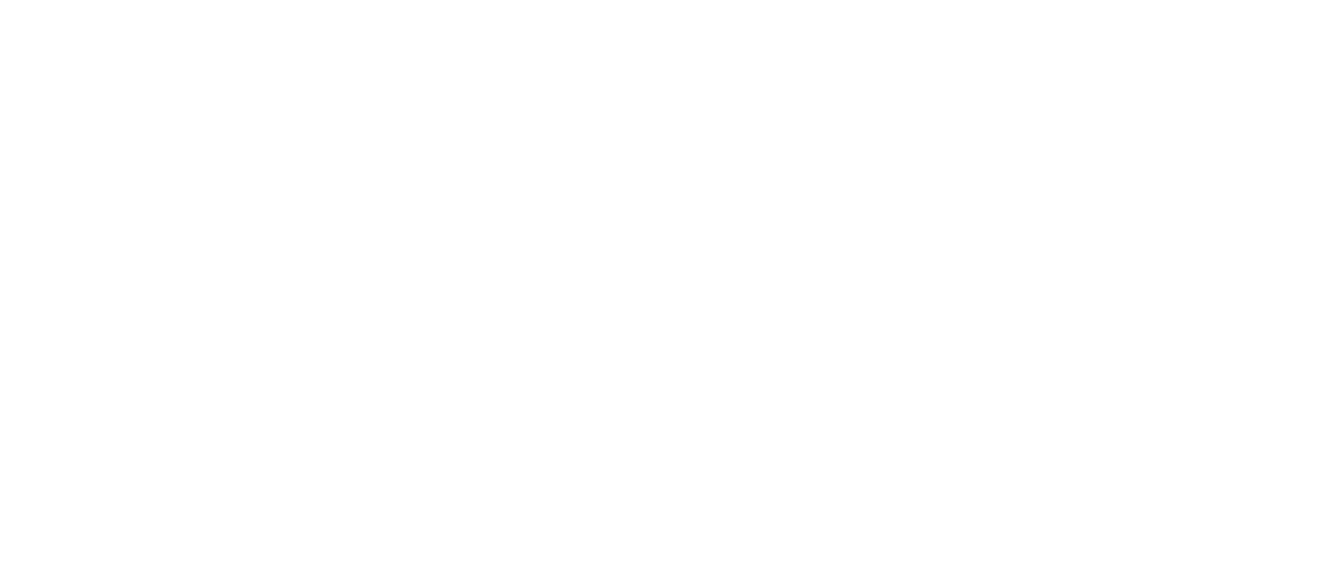
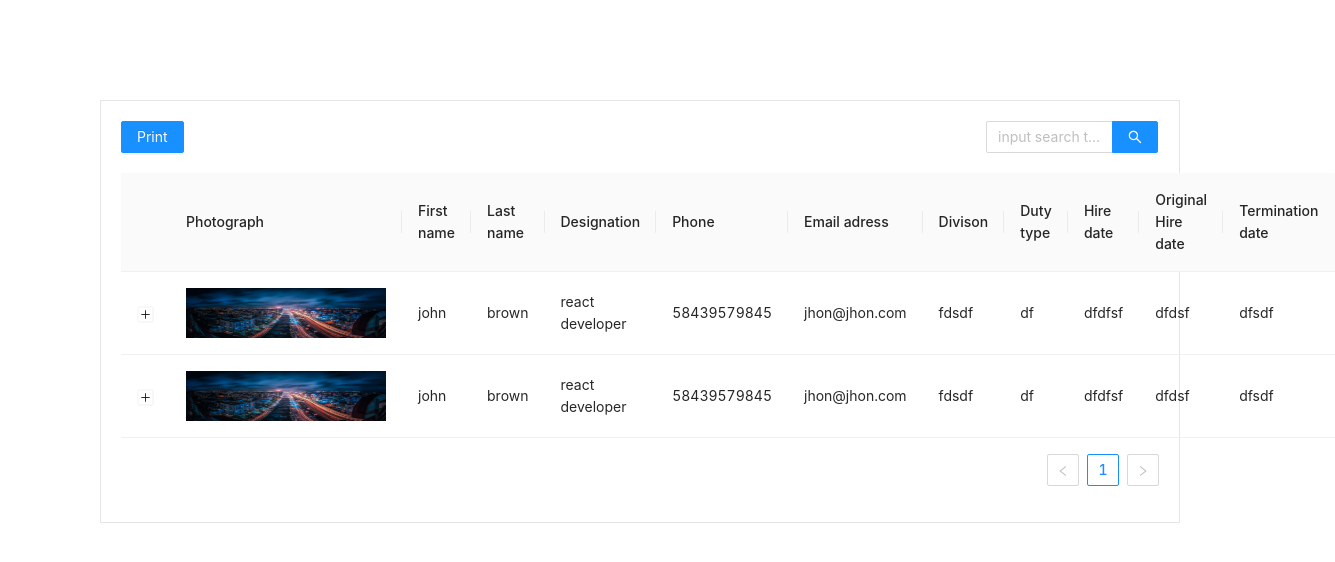
Before and after one commit to mehedi-hasan-anik/restora, a React (Create React App) app: page /manage-employee in a window 1280 px wide. Before the commit this address had no page. Shown: the top 562 px of the page, 1335 px wide, since content can reach past the window. Built offline with nearby package versions, Linux system fonts and the light colour scheme.

Commit message:
manageEmployee done

```diff
--- a/src/App.js
+++ b/src/App.js
@@ -6,6 +6,7 @@ import Designation from "./pages/Designation";
 import FinancialYear from "./pages/FinancialYear";
 import Home from "./pages/Home";
 import JournalVoucher from "./pages/JournalVoucher";
+import ManageEmployee from "./pages/ManageEmployee";
 
 function App() {
   return (
@@ -16,6 +17,7 @@ function App() {
         <Route path="journal-voucher" element={<JournalVoucher />} />
         <Route path="designation" element={<Designation />} />
         <Route path="add-employee" element={<AddEmployee />} />
+        <Route path="manage-employee" element={<ManageEmployee />} />
       </Routes>
     </div>
   );
--- a/src/components/ui/Benefits/index.jsx
+++ b/src/components/ui/Benefits/index.jsx
@@ -20,13 +20,10 @@ const Benefits = () => {
   return (
     <div className="benefits-wrapper">
       <Form
-        name="basic"
-        initialValues={{ remember: true }}
+        name="dynamic_form_nest_item"
         onFinish={onFinish}
-        onFinishFailed={onFinishFailed}
+        autoComplete="off"
         layout="vertical"
-        autoComplete="off"
-        className="static-form"
       >
         <Row gutter={20}>
           <Col lg={11} xl={11} xxl={11}>
@@ -79,14 +76,6 @@ const Benefits = () => {
 
           <Col lg={2} xl={2} xxl={2}></Col>
         </Row>
-      </Form>
-
-      <Form
-        name="dynamic_form_nest_item"
-        onFinish={onFinish}
-        autoComplete="off"
-        layout="vertical"
-      >
         <Form.List name="users">
           {(fields, { add, remove }) => (
             <>
--- /dev/null
+++ b/src/components/ui/ManageEmployeeDetails/ManageEmployeeDetails.style.css
@@ -0,0 +1,16 @@
+.details-list {
+  list-style: none;
+  margin: 0px;
+  padding: 0px;
+}
+.details-list li {
+  padding: 10px;
+  border-bottom: 1px solid #e4e5e7;
+}
+.dtr-title {
+  font-weight: 700;
+}
+.action-btn {
+  padding: 0px 10px;
+  font-size: 20px;
+}
--- /dev/null
+++ b/src/components/ui/ManageEmployeeDetails/index.jsx
@@ -0,0 +1,176 @@
+import {
+  DeleteOutlined,
+  EditOutlined,
+  UserAddOutlined,
+} from "@ant-design/icons";
+import "./ManageEmployeeDetails.style.css";
+
+const ManageEmployeeDetails = () => {
+  return (
+    <div>
+      <ul className="details-list">
+        <li>
+          <span class="dtr-title">Termination Reason</span>{" "}
+          <span class="dtr-data"></span>
+        </li>
+        <li>
+          <span class="dtr-title">Voluntary Termination</span>{" "}
+          <span class="dtr-data">1</span>
+        </li>
+        <li>
+          <span class="dtr-title">Re Hire Date</span>{" "}
+          <span class="dtr-data">2022-04-13</span>
+        </li>
+        <li>
+          <span class="dtr-title">Rate Type</span>{" "}
+          <span class="dtr-data">Hourly</span>
+        </li>
+        <li>
+          <span class="dtr-title">Rate</span>{" "}
+          <span class="dtr-data">584653</span>
+        </li>
+        <li>
+          <span class="dtr-title">Pay Frequency</span>{" "}
+          <span class="dtr-data">Annual</span>
+        </li>
+        <li>
+          <span class="dtr-title">Pay Frequency Text</span>{" "}
+          <span class="dtr-data"></span>
+        </li>
+        <li>
+          <span class="dtr-title">Hourly Rate2</span>{" "}
+          <span class="dtr-data">0</span>
+        </li>
+        <li>
+          <span class="dtr-title">Hourly Rate3</span>{" "}
+          <span class="dtr-data">0</span>
+        </li>
+        <li>
+          <span class="dtr-title">Home Department</span>{" "}
+          <span class="dtr-data"></span>
+        </li>
+        <li>
+          <span class="dtr-title">Department Text</span>{" "}
+          <span class="dtr-data"></span>
+        </li>
+        <li>
+          <span class="dtr-title">Supervisor Name</span>{" "}
+          <span class="dtr-data">1</span>
+        </li>
+        <li>
+          <span class="dtr-title">Is Supervisor</span>{" "}
+          <span class="dtr-data"></span>
+        </li>
+        <li>
+          <span class="dtr-title">Supervisor Report</span>{" "}
+          <span class="dtr-data"></span>
+        </li>
+        <li>
+          <span class="dtr-title">Date of Birth</span>{" "}
+          <span class="dtr-data">2022-04-15</span>
+        </li>
+        <li>
+          <span class="dtr-title">Gender</span>{" "}
+          <span class="dtr-data">Male</span>
+        </li>
+        <li>
+          <span class="dtr-title">Marital Status</span>{" "}
+          <span class="dtr-data">Single</span>
+        </li>
+        <li>
+          <span class="dtr-title">Ethnic Group</span>{" "}
+          <span class="dtr-data"></span>
+        </li>
+        <li>
+          <span class="dtr-title">EEO Class</span>{" "}
+          <span class="dtr-data"></span>
+        </li>
+        <li>
+          <span class="dtr-title">SSN</span> <span class="dtr-data"></span>
+        </li>
+        <li>
+          <span class="dtr-title">Work in State</span>{" "}
+          <span class="dtr-data">1</span>
+        </li>
+        <li>
+          <span class="dtr-title">Live in State</span>{" "}
+          <span class="dtr-data">1</span>
+        </li>
+        <li>
+          <span class="dtr-title">Home Email</span>{" "}
+          <span class="dtr-data"></span>
+        </li>
+        <li>
+          <span class="dtr-title">Business Email</span>{" "}
+          <span class="dtr-data"></span>
+        </li>
+        <li>
+          <span class="dtr-title">Home Phone</span>{" "}
+          <span class="dtr-data">4456456</span>
+        </li>
+        <li>
+          <span class="dtr-title">Business Phone</span>{" "}
+          <span class="dtr-data"></span>
+        </li>
+        <li>
+          <span class="dtr-title">Cell Phone</span>{" "}
+          <span class="dtr-data">455634534</span>
+        </li>
+        <li>
+          <span class="dtr-title">Emergency Contact</span>{" "}
+          <span class="dtr-data">adsfasdf</span>
+        </li>
+        <li>
+          <span class="dtr-title">Emergency Home Phone</span>{" "}
+          <span class="dtr-data">asdfasdfads</span>
+        </li>
+        <li>
+          <span class="dtr-title">Emergency Work Phone</span>{" "}
+          <span class="dtr-data">asdfasdf</span>
+        </li>
+        <li>
+          <span class="dtr-title">Emergency Contact Relation</span>{" "}
+          <span class="dtr-data"></span>
+        </li>
+        <li>
+          <span class="dtr-title">Alter Emergency Contact</span>{" "}
+          <span class="dtr-data"></span>
+        </li>
+        <li>
+          <span class="dtr-title">Alt Emergency Home Phone</span>{" "}
+          <span class="dtr-data"></span>
+        </li>
+        <li>
+          <span class="dtr-title">Alt Emergency Work Phone</span>{" "}
+          <span class="dtr-data"></span>
+        </li>
+        <li>
+          <span class="dtr-title">Action</span>{" "}
+          <span class="dtr-data">
+            <a
+              href="https://restorapos.com/newrpos/hrm/Employees/update_employee_form/EUH68XDU"
+              class="action-btn"
+            >
+              <EditOutlined />
+            </a>
+            <a
+              href="https://restorapos.com/newrpos/hrm/Employees/delete_employhistory/EUH68XDU"
+              class="action-btn"
+              onclick="return confirm('Are You Sure ? ') "
+            >
+              <DeleteOutlined />
+            </a>
+            <a
+              href="https://restorapos.com/newrpos/hrm/Employees/cv/EUH68XDU"
+              class="action-btn"
+            >
+              <UserAddOutlined />
+            </a>
+          </span>
+        </li>
+      </ul>
+    </div>
+  );
+};
+
+export default ManageEmployeeDetails;
--- /dev/null
+++ b/src/components/ui/ManageEmployeeTable/index.jsx
@@ -0,0 +1,86 @@
+import { Table } from "antd";
+import userImg from "../../../image/13151484_10206249714988133_4438894344071414203_n.jpg";
+import ManageEmployeeDetails from "../ManageEmployeeDetails";
+import "./ManageEmployeeTable.style.css";
+
+const ManageEmployeeTable = () => {
+  const columns = [
+    {
+      title: "Photograph",
+      dataIndex: "Photograph",
+      key: "Photograph",
+      render: () => (
+        <img
+          src={userImg}
+          alt="userImg"
+          style={{ width: "200px", height: "50px" }}
+        />
+      ),
+    },
+    { title: "First name", dataIndex: "firstName", key: "First name" },
+    { title: "Last name", dataIndex: "lastName", key: "Last name" },
+    { title: "Designation", dataIndex: "designation", key: "Designation" },
+    { title: "Phone", dataIndex: "phone", key: "Phone" },
+    { title: "Email adress", dataIndex: "emailAdress", key: "Email adress" },
+    { title: "Divison", dataIndex: "divison", key: "Divison" },
+    { title: "Duty type", dataIndex: "dutyType", key: "Duty type" },
+    { title: "Hire date", dataIndex: "hireDate", key: "Hire date" },
+    {
+      title: "Original Hire date",
+      dataIndex: "originalHireDate",
+      key: "Original Hire date",
+    },
+    {
+      title: "Termination date",
+      dataIndex: "terminationDate",
+      key: "Termination date",
+    },
+  ];
+
+  const data = [
+    {
+      key: 1,
+      firstName: "john",
+      lastName: "brown",
+      designation: "react developer",
+      phone: "58439579845",
+      emailAdress: "jhon@jhon.com",
+      divison: "fdsdf",
+      dutyType: "df",
+      hireDate: "dfdfsf",
+      originalHireDate: "dfdsf",
+      terminationDate: "dfsdf",
+      description: <ManageEmployeeDetails />,
+    },
+    {
+      key: 2,
+      firstName: "john",
+      lastName: "brown",
+      designation: "react developer",
+      phone: "58439579845",
+      emailAdress: "jhon@jhon.com",
+      divison: "fdsdf",
+      dutyType: "df",
+      hireDate: "dfdfsf",
+      originalHireDate: "dfdsf",
+      terminationDate: "dfsdf",
+      description: <ManageEmployeeDetails />,
+    },
+  ];
+  return (
+    <div>
+      <Table
+        columns={columns}
+        expandable={{
+          expandedRowRender: (record) => (
+            <p style={{ margin: 0 }}>{record.description}</p>
+          ),
+          rowExpandable: (record) => record.name !== "Not Expandable",
+        }}
+        dataSource={data}
+      />
+    </div>
+  );
+};
+
+export default ManageEmployeeTable;
--- /dev/null
+++ b/src/pages/ManageEmployee/ManageEmployee.style.css
@@ -0,0 +1,10 @@
+.manage-employee-wrapper {
+  padding: 100px;
+}
+.inner-manage-employee-wrapper {
+  border: 1px solid #e4e5e7;
+  padding: 20px;
+}
+.search-wrapper {
+  margin-bottom: 20px;
+}
--- /dev/null
+++ b/src/pages/ManageEmployee/index.jsx
@@ -0,0 +1,34 @@
+import { Button, Col, Input, Row } from "antd";
+import ManageEmployeeTable from "../../components/ui/ManageEmployeeTable";
+
+import "./ManageEmployee.style.css";
+
+const { Search } = Input;
+
+const ManageEmployee = () => {
+  const onSearch = (value) => console.log(value);
+
+  return (
+    <div className="manage-employee-wrapper">
+      <div className="inner-manage-employee-wrapper">
+        <div className="search-wrapper">
+          <Row>
+            <Col lg={20} xl={20} xxl={20} className="printBtn-wrapper">
+              <Button type="primary">Print</Button>
+            </Col>
+            <Col lg={4} xl={4} xxl={4} className="seachform-wrapper">
+              <Search
+                placeholder="input search text"
+                onSearch={onSearch}
+                enterButton
+              />
+            </Col>
+          </Row>
+        </div>
+        <ManageEmployeeTable />
+      </div>
+    </div>
+  );
+};
+
+export default ManageEmployee;
```
Also changed, not shown: src/components/ui/ManageEmployeeTable/ManageEmployeeTable.style.css (added), src/image/13151484_10206249714988133_4438894344071414203_n.jpg (added), src/image/360_F_319680143_UWpP98WZIGTWoqQp7b2ci6cEHfthoGJ9.jpg (added).
